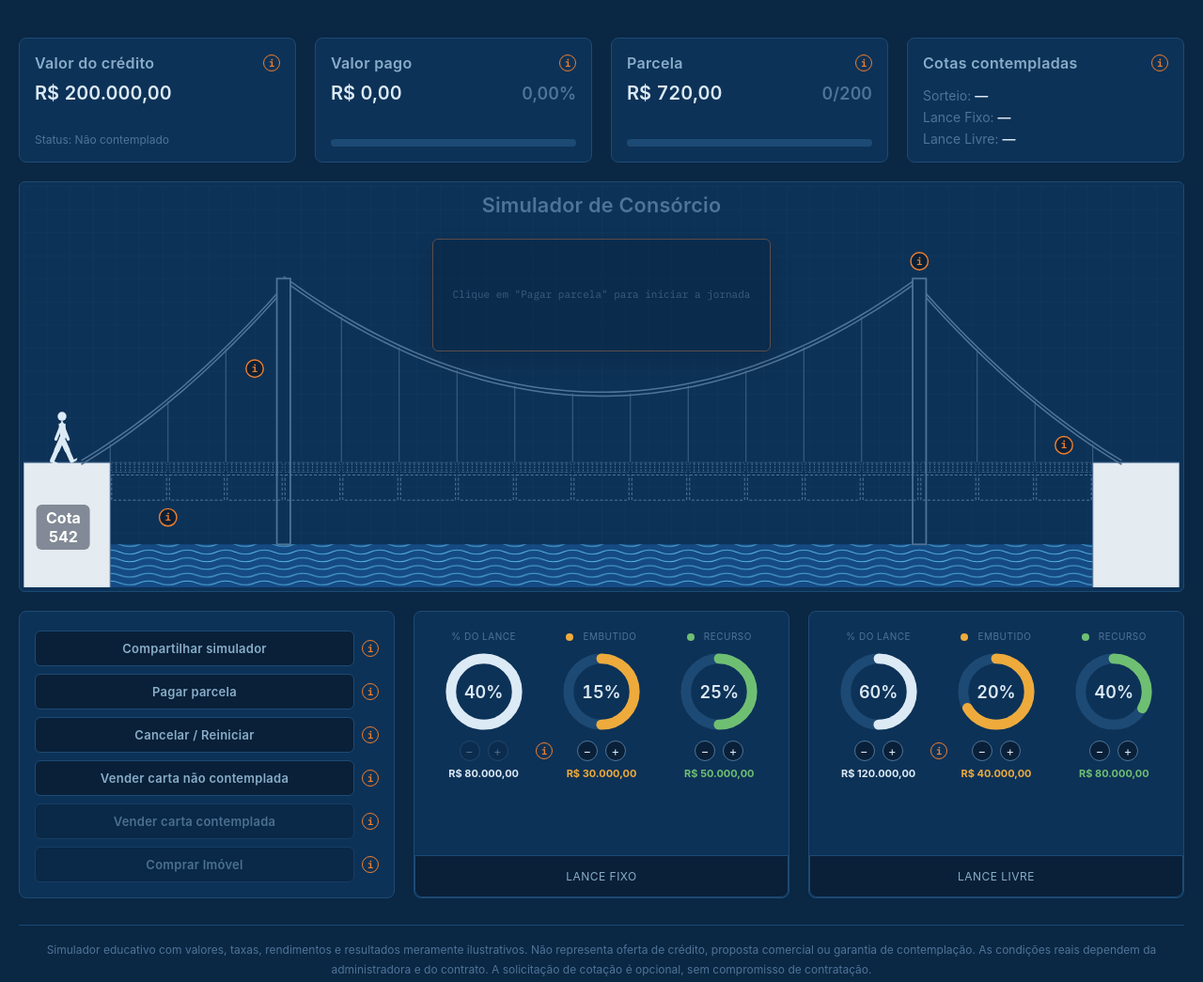
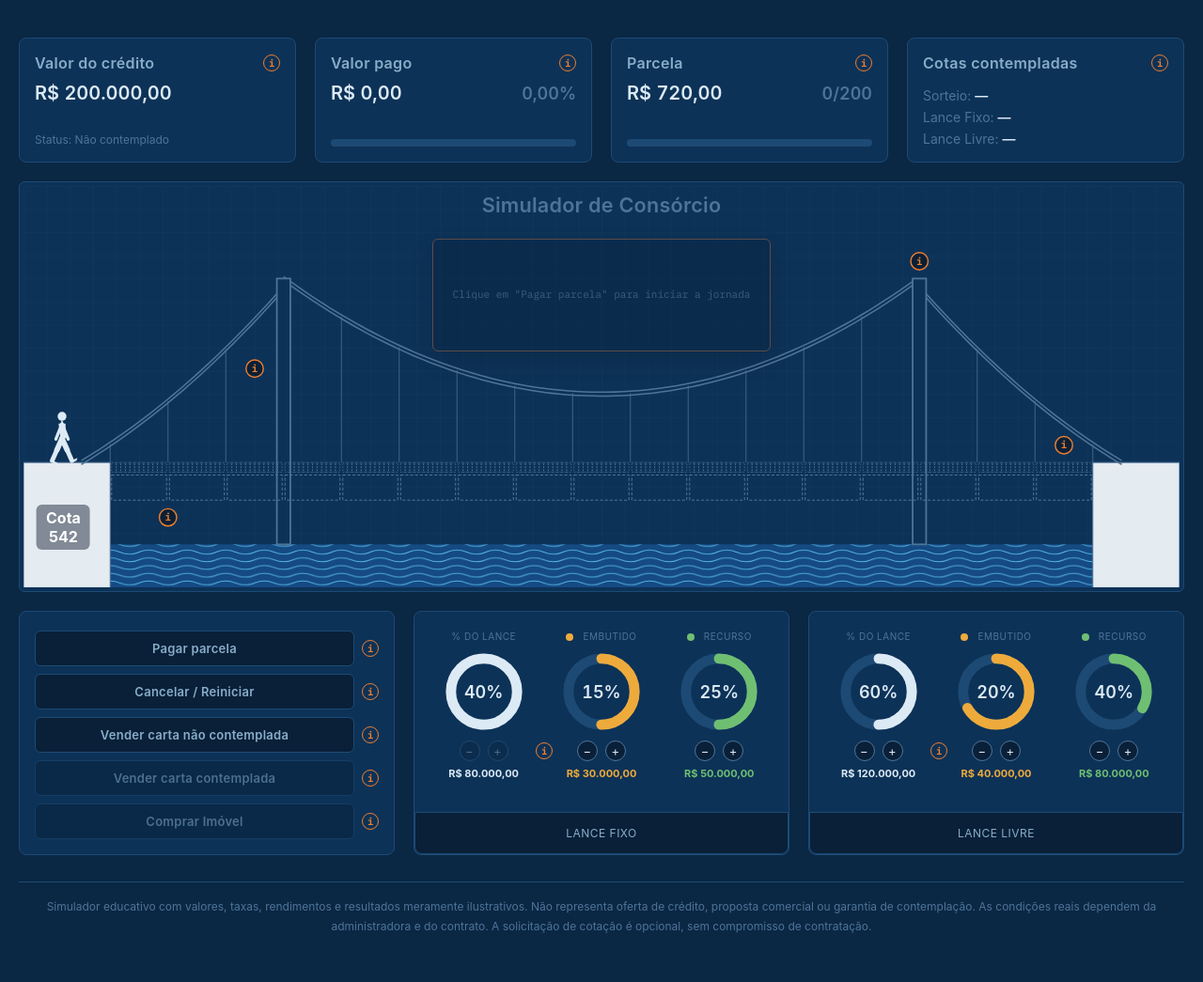
Before and after one commit to chaklian/200k, a plain HTML site: page index.html in a window 1280 px wide. Shown: the whole page at 94% size. Drawn offline with Linux system fonts and the light colour scheme.

Commit message:
Remove botão "Compartilhar simulador" do card Ações
A pedido do usuário, o botão sai temporariamente do card "Ações" —
vai ganhar um lugar próprio no site, ainda não decidido. O código
(handler do shareBtn, marco explicativo, tracking de evento) continua
no arquivo, só sem nenhum elemento no DOM que o referencie por ora.

Co-Authored-By: Claude Sonnet 5 <noreply@anthropic.com>
Claude-Session: https://claude.ai/code/session_01ShgENfhPvcJN5zAYBDaSZx

```diff
--- a/index.html
+++ b/index.html
@@ -649,15 +649,13 @@ button.danger{color:var(--redline);border-color:var(--redline)}
            esquerda dentro do botão (.acoes-btn-icon) foram removidos de
            novo (tinham sido adicionados antes nessa mesma sessão). -->
       <div class="acoes-list">
-        <!-- 26/11: "Compartilhar" — Etapa 1 do masterplan 200k (indicação/
-             viral é uma das métricas-chave dessa etapa). Não é mutuamente
-             exclusivo com nada, fica sempre disponível. -->
-        <div class="acoes-item">
-          <button id="shareBtn" class="acoes-btn" type="button">
-            <span class="acoes-btn-label">Compartilhar simulador</span>
-          </button>
-          <span class="card-marker-icon acoes-marker" id="marcoCompartilhar" data-marker="compartilhar">i</span>
-        </div>
+        <!-- 26/11 (3ª iteração): botão "Compartilhar simulador" removido
+             deste card a pedido do usuário — vai ficar em outro lugar do
+             site, ainda não decidido. O markup/JS (shareBtn, compartilharMarker,
+             trackEvent('share', ...)) continuam no arquivo, só sem nenhum
+             elemento no DOM que os referencie por enquanto — reconectar
+             (id="shareBtn" no botão, id="marcoCompartilhar" no marco) quando
+             o novo local for definido. -->
         <div class="acoes-item">
           <button id="payBtn" class="acoes-btn">
             <span class="acoes-btn-label">Pagar parcela</span>
```
